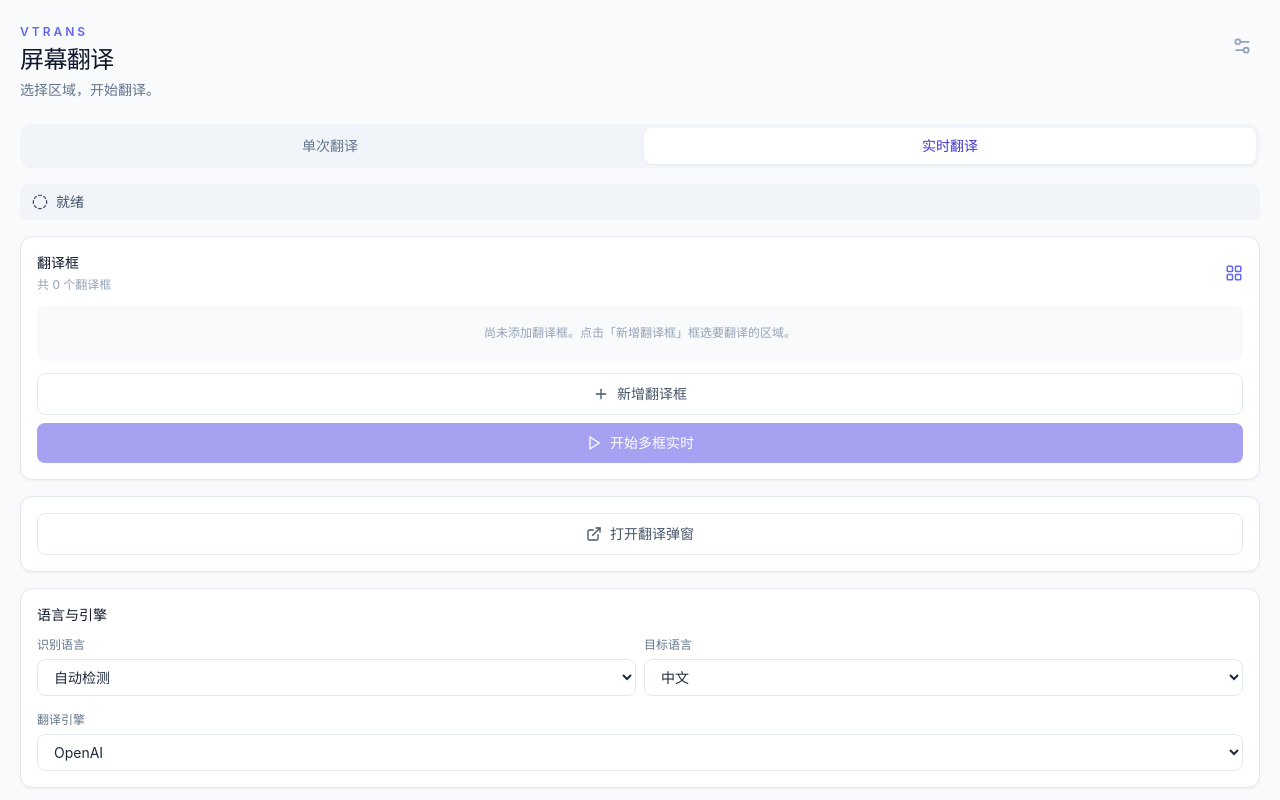
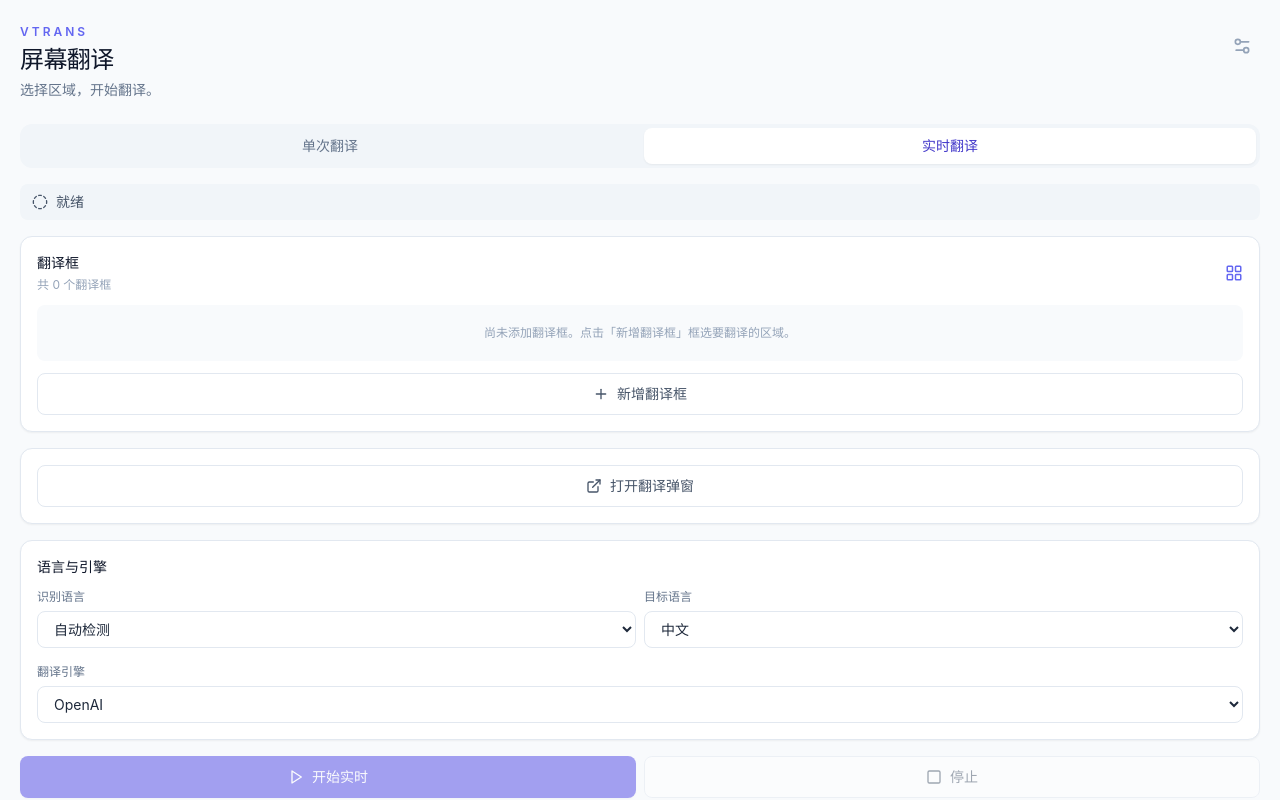
Before and after one commit to ArrogHie/VTrans, a React (Vite) app: page / in a window 1280 px wide. Both pictures are taken after a click on the button "实时翻译". Shown: the top 800 px of the page. Built offline with nearby package versions, Linux system fonts and the light colour scheme.

Commit message:
fix(frontend): drive multi-box session from live-mode start/stop buttons

```diff
--- a/src/components/TranslationBoxList.tsx
+++ b/src/components/TranslationBoxList.tsx
@@ -1,4 +1,4 @@
-import { LayoutGrid, Pencil, Play, Plus, Square, Trash2 } from "lucide-react";
+import { LayoutGrid, Pencil, Plus, Square, Trash2 } from "lucide-react";
 import type { BoxStatus, TranslationBoxInfo } from "../types";
 import { boxCountWarningText, boxStatusLabel, isBoxError, shouldWarnBoxCount } from "../types";
 
@@ -11,8 +11,6 @@ interface TranslationBoxListProps {
   onAdd: () => void;
   onEdit: (boxId: number) => void;
   onRemove: (boxId: number) => void;
-  onStart: () => void;
-  onStop: () => void;
   onStopBox: (boxId: number) => void;
 }
 
@@ -22,8 +20,10 @@ interface TranslationBoxListProps {
  * Lists each configured translation box as a color swatch, its ordinal number
  * and runtime status, with per-box edit/remove (and stop-while-running)
  * actions. Deliberately omits coordinates/size/shape: the list is a compact
- * index, not a geometry inspector. The add button and the start/stop-all
- * control live here so the whole multi-box workflow is one cohesive section.
+ * index, not a geometry inspector. The add button lives here; the
+ * whole-session start/stop controls are owned by the main window's live-mode
+ * bottom row, so the multi-box workflow keeps a single source of truth for
+ * session control.
  */
 export function TranslationBoxList({
   boxes,
@@ -33,11 +33,8 @@ export function TranslationBoxList({
   onAdd,
   onEdit,
   onRemove,
-  onStart,
-  onStop,
   onStopBox,
 }: TranslationBoxListProps) {
-  const anyRunning = boxes.some((box) => statuses[box.box_id] === "Running");
   const showWarning = shouldWarnBoxCount(boxes.length, warningThreshold);
 
   return (
@@ -121,7 +118,7 @@ export function TranslationBoxList({
         </ul>
       )}
 
-      <div className="mt-3 space-y-2">
+      <div className="mt-3">
         <button
           type="button"
           onClick={onAdd}
@@ -131,27 +128,6 @@ export function TranslationBoxList({
           <Plus size={16} aria-hidden="true" />
           新增翻译框
         </button>
-        {anyRunning ? (
-          <button
-            type="button"
-            onClick={onStop}
-            disabled={busy}
-            className="secondary-button col-span-2 w-full"
-          >
-            <Square size={16} aria-hidden="true" />
-            停止全部
-          </button>
-        ) : (
-          <button
-            type="button"
-            onClick={onStart}
-            disabled={busy || boxes.length === 0}
-            className="primary-button w-full"
-          >
-            <Play size={16} aria-hidden="true" />
-            开始多框实时
-          </button>
-        )}
       </div>
     </section>
   );
--- a/src/windows/MainWindow.tsx
+++ b/src/windows/MainWindow.tsx
@@ -3,7 +3,6 @@ import {
   ExternalLink,
   FolderCheck,
   MousePointer2,
-  Pause,
   Play,
   RefreshCw,
   Settings2,
@@ -30,10 +29,7 @@ import {
 } from "../services/tauri";
 import {
   selectAndTranslateOnce,
-  selectRegionForLive,
-  startLive,
   stopLive as stopLiveSession,
-  toggleLivePause,
 } from "../services/translateActions";
 import {
   addBox,
@@ -132,33 +128,9 @@ export function MainWindow() {
   const selectRegion = async () => {
     setBusy(true);
     try {
-      // 单次模式：框选并翻译；实时模式：框选后启动/重启实时会话。
+      // 该按钮仅在单次模式渲染：框选并翻译一次，结果进翻译弹窗。
       // 状态机与错误处理统一由 translateActions 服务承担，与悬浮球共用。
-      await (mode === "single" ? selectAndTranslateOnce() : selectRegionForLive());
-    } finally {
-      setBusy(false);
-    }
-  };
-
-  const runLive = async () => {
-    setBusy(true);
-    try {
-      // 「翻译区域」区块仅在单次模式渲染，实时模式无选区时先框选再启动
-      // （与悬浮球 toggleLiveFromFloater 的无选区分支一致）。
-      if (useAppStore.getState().selectedRegion) {
-        await startLive();
-      } else {
-        await selectRegionForLive();
-      }
-    } finally {
-      setBusy(false);
-    }
-  };
-
-  const togglePause = async () => {
-    setBusy(true);
-    try {
-      await toggleLivePause();
+      await selectAndTranslateOnce();
     } finally {
       setBusy(false);
     }
@@ -286,6 +258,9 @@ export function MainWindow() {
   };
 
   const disabled = busy || status === "ocr_in_progress" || status === "translating";
+  // 多框会话控制：任一框运行中即视为会话进行中。列表组件不再持有会话级
+  // 启停按钮，统一由 live 模式底部控制行驱动（BUGFIX-2）。
+  const anyRunning = translationBoxes.some((box) => boxStatuses[box.box_id] === "Running");
 
   return (
     <main className="min-h-screen bg-slate-50 px-5 py-6 text-slate-900">
@@ -367,8 +342,6 @@ export function MainWindow() {
             onAdd={() => void handleAddBox()}
             onEdit={(boxId) => void handleEditBox(boxId)}
             onRemove={(boxId) => void handleRemoveBox(boxId)}
-            onStart={() => void handleStartMulti()}
-            onStop={() => void handleStopMulti()}
             onStopBox={(boxId) => void handleStopBox(boxId)}
           />
         )}
@@ -404,13 +377,22 @@ export function MainWindow() {
 
         {mode === "live" && (
           <section className="grid grid-cols-2 gap-2">
-            {livePaused ? (
-              <button type="button" onClick={() => void runLive()} disabled={busy} className="primary-button"><Play size={16} />继续实时</button>
-            ) : (
-              <button type="button" onClick={() => void togglePause()} disabled={busy || !liveConfig} className="secondary-button"><Pause size={16} />暂停</button>
-            )}
-            <button type="button" onClick={() => void runLive()} disabled={busy || Boolean(liveConfig && !livePaused)} className="secondary-button"><Play size={16} />开始实时</button>
-            <button type="button" onClick={() => void stopLive()} disabled={busy} className="secondary-button col-span-2"><Square size={16} />停止</button>
+            <button
+              type="button"
+              onClick={() => void handleStartMulti()}
+              disabled={multiBusy || translationBoxes.length === 0 || anyRunning}
+              className="primary-button"
+            >
+              <Play size={16} />开始实时
+            </button>
+            <button
+              type="button"
+              onClick={() => void handleStopMulti()}
+              disabled={multiBusy || !anyRunning}
+              className="secondary-button"
+            >
+              <Square size={16} />停止
+            </button>
           </section>
         )}
 
```
Also changed, not shown: 2 other files (tests, documents, lock files or other folders).
